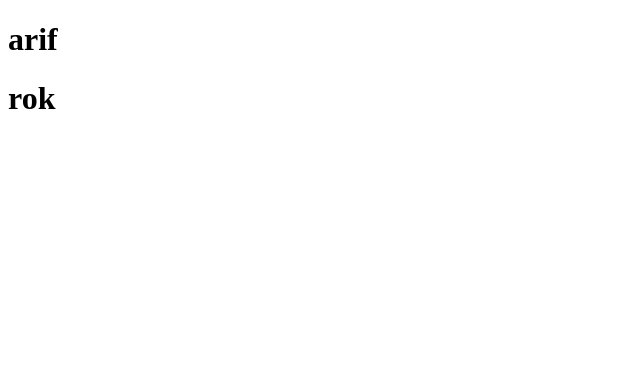
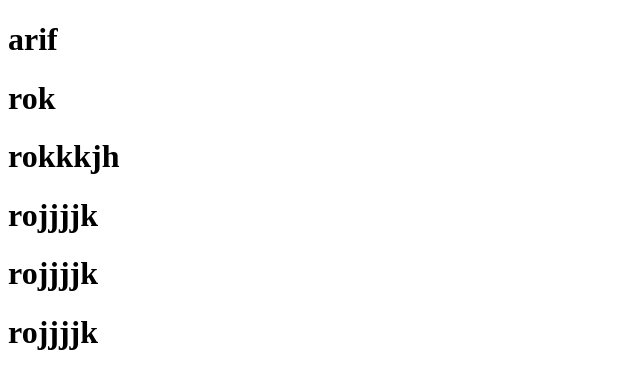
Before and after one commit to arislam0/Data-structures-and-algorithms-with-JavaScript, a plain HTML site: page big-sadi.html in a window 1280 px wide. Shown: the whole page, without its empty margins (0-640 px from the left). Drawn offline with Linux system fonts and the light colour scheme.

Commit message:
just check-2

```diff
--- a/big-sadi.html
+++ b/big-sadi.html
@@ -1,12 +1,19 @@
 <!DOCTYPE html>
 <html lang="en">
+
 <head>
     <meta charset="UTF-8">
     <meta name="viewport" content="width=device-width, initial-scale=1.0">
     <title>Document</title>
 </head>
+
 <body>
     <h1>arif</h1>
     <h1>rok</h1>
+    <h1>rokkkjh</h1>
+    <h1>rojjjjk</h1>
+    <h1>rojjjjk</h1>
+    <h1>rojjjjk</h1>
 </body>
+
 </html>
```
